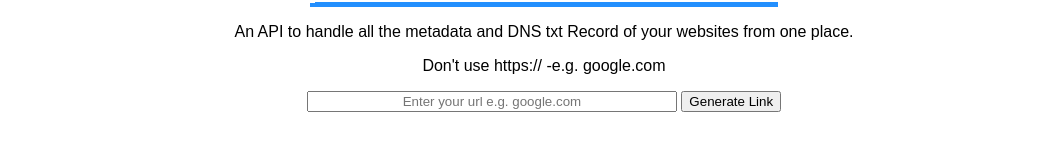
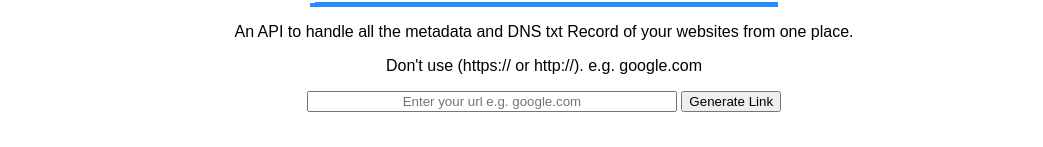
Before and after one commit to piyushsi/domains-tool-api, a website: page public/index.html in a window 1280 px wide. Shown: the part 399-546 px from the top of the page, without its empty margins (96-1139 px from the left). Drawn offline with Linux system fonts and the light colour scheme.

Commit message:
changed UI

```diff
--- a/public/index.html
+++ b/public/index.html
@@ -14,7 +14,7 @@
     <div class="middle">
       <img src="./images/logo.jpg" >
       <p>An API to handle all the metadata and DNS txt Record of your websites from one place.</p>
-      <p>Don't use https:// -e.g. google.com</p>
+      <p>Don't use (https:// or http://). e.g. google.com</p>
       <input type="text" placeholder="Enter your url e.g. google.com">
       <button>Generate Link</button>
       <div class="middle_1">
```
